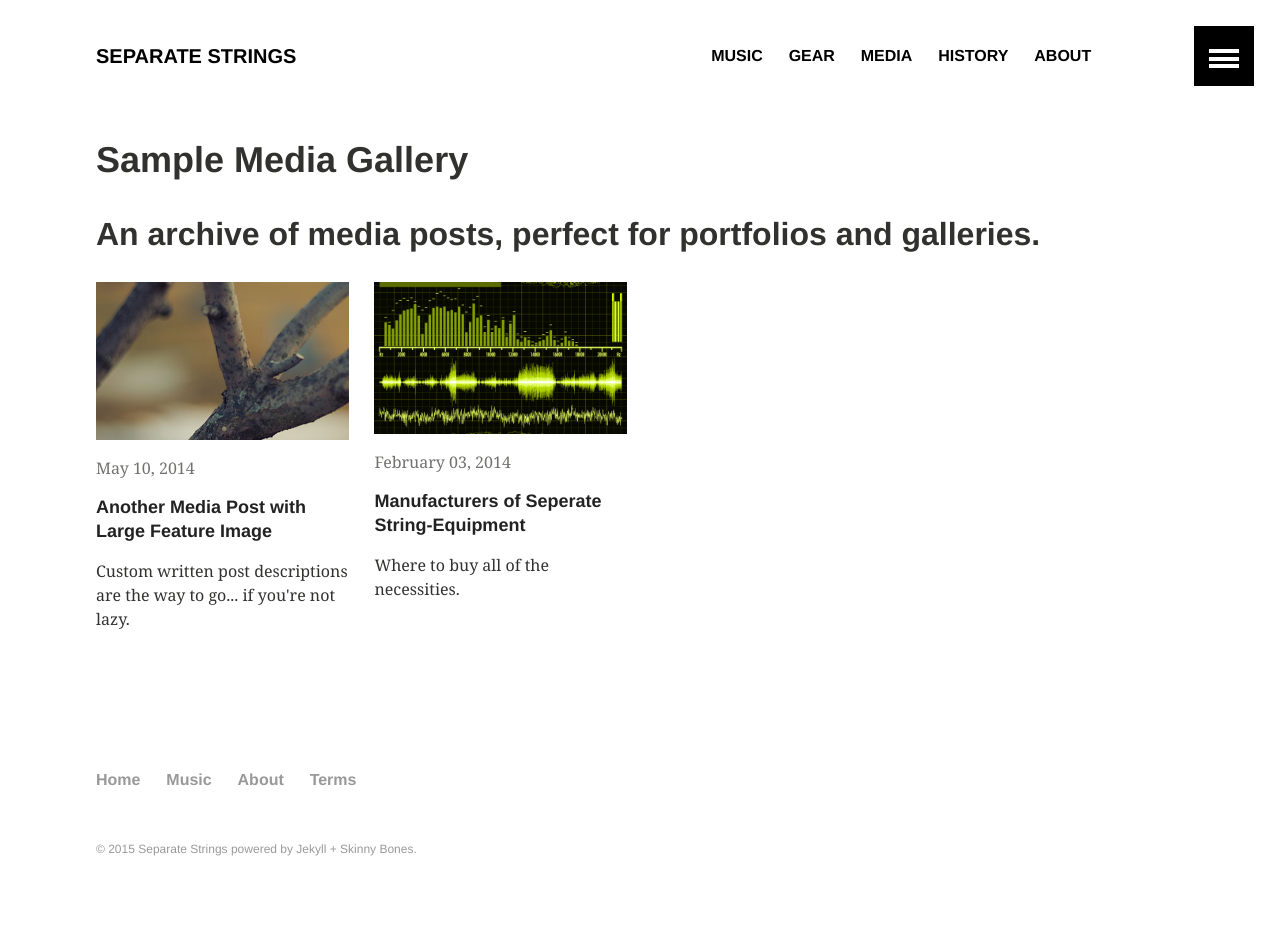
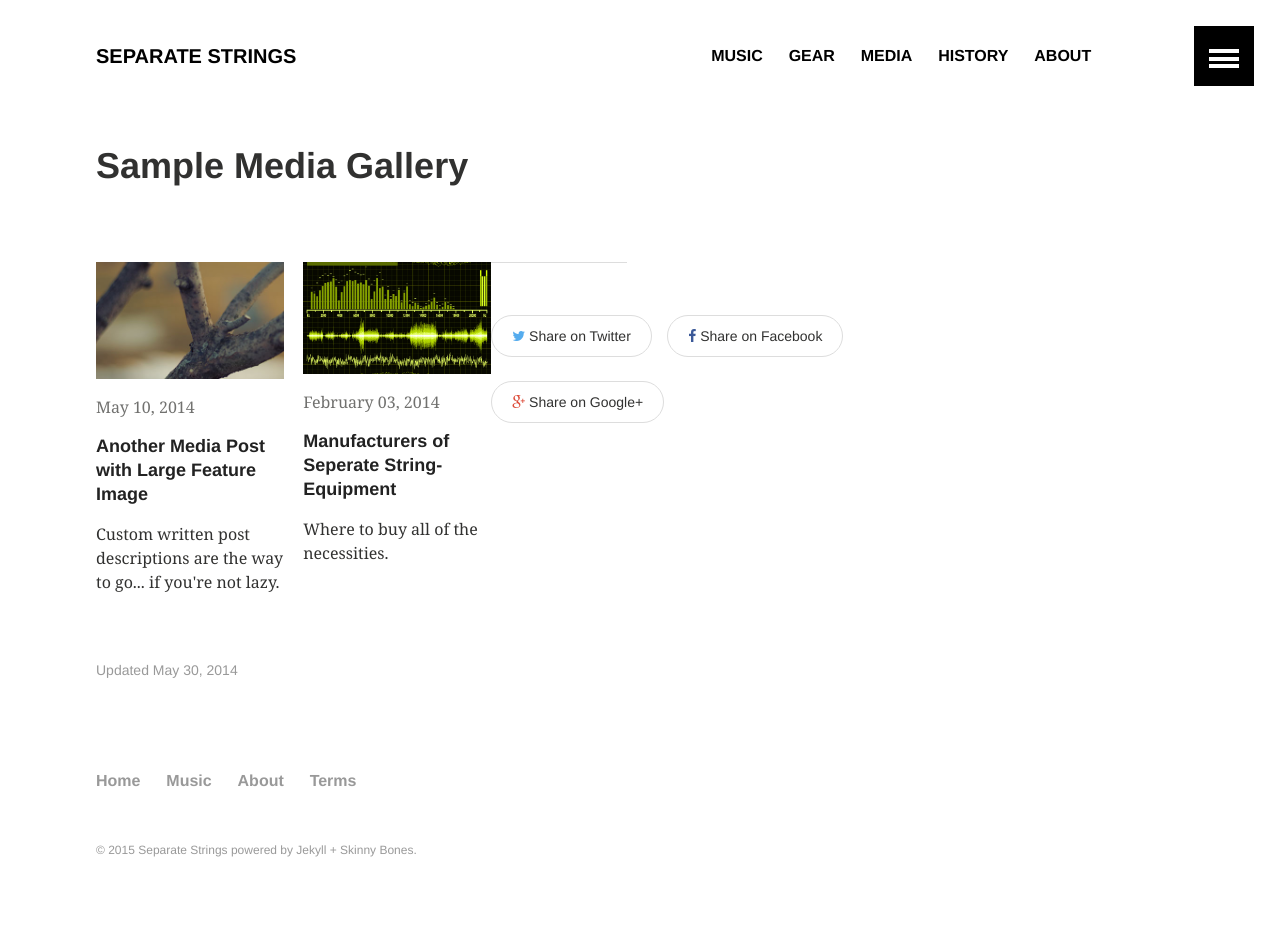
Before and after one commit to separate-strings/separate-strings.github.io, a Jekyll site: the page built from media/index.md, in a window 1280 px wide. Built offline with Jekyll 4.4.1, drawn with Linux system fonts in a browser that asks for light colours.

Commit message:
Fixing problems with layout

```diff
--- a/media/index.md
+++ b/media/index.md
@@ -1,5 +1,5 @@
 ---
-layout: archive
+layout: article
 title: "Sample Media Gallery"
 date: 2014-05-30T11:40:45-04:00
 modified:
```
Also changed, not shown: about/index.md (+3 -4 lines).
